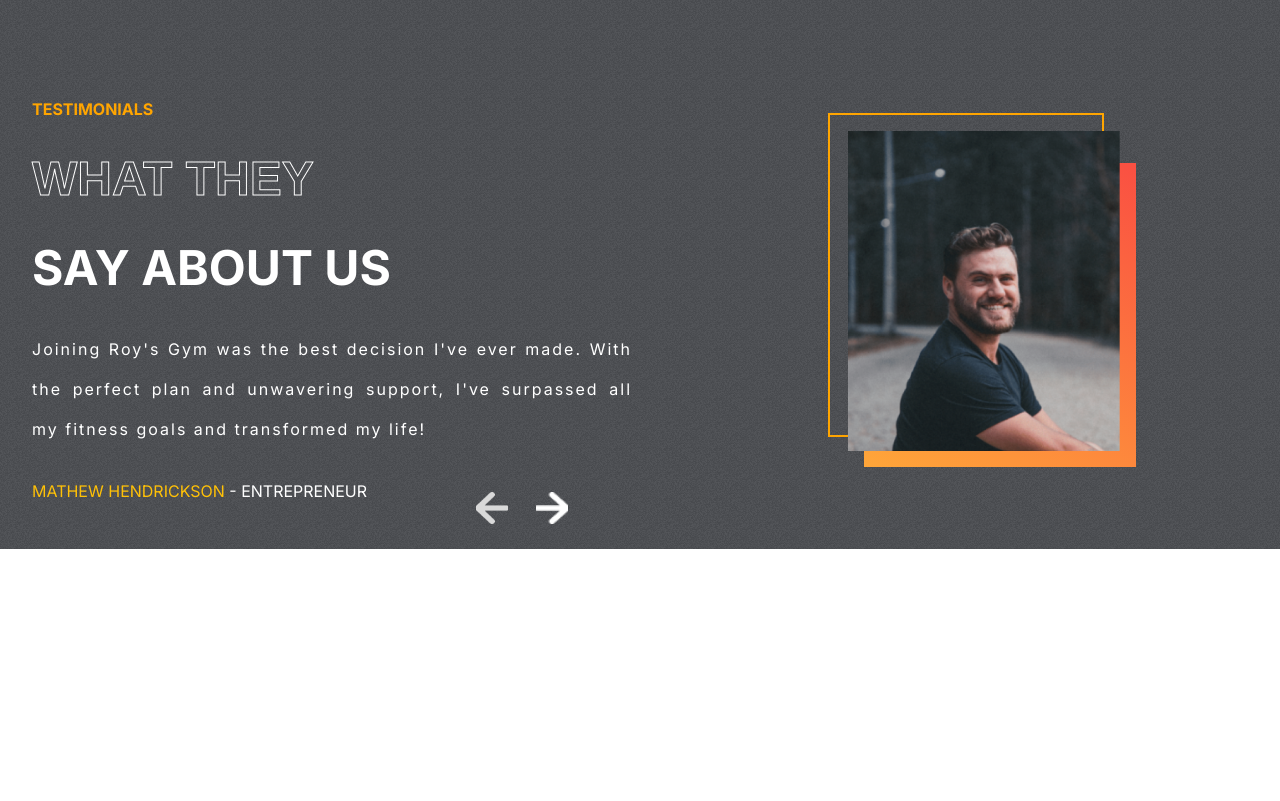
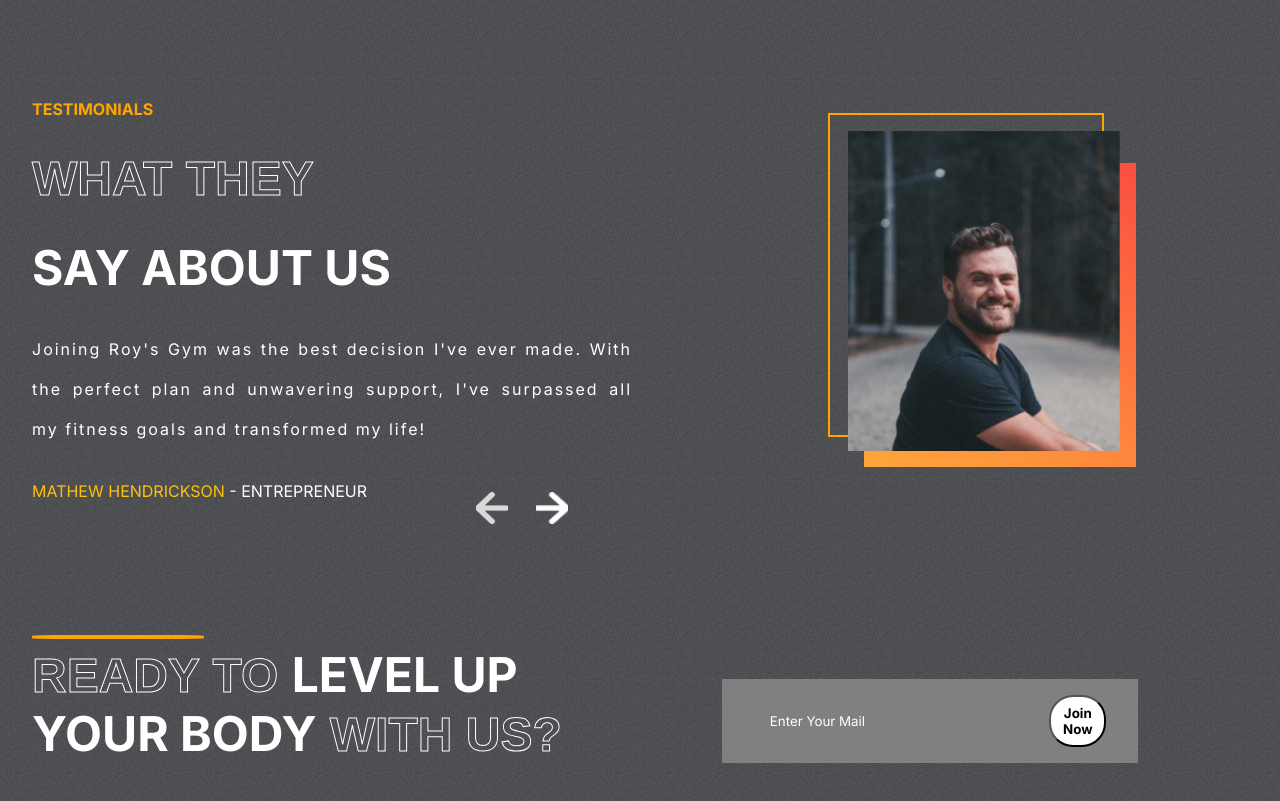
Before and after one commit to Roychen651/Gym-React-Landing-Page, a React (Create React App) app: page / in a window 1280 px wide. Shown: the part 3012-3813 px from the top of the page. Before the commit the page ends 3561 px from the top, so only its background shows below. Built offline with nearby package versions, Linux system fonts and the light colour scheme.

Commit message:
finis join us

```diff
--- a/package.json
+++ b/package.json
@@ -3,6 +3,7 @@
   "version": "0.1.0",
   "private": true,
   "dependencies": {
+    "@emailjs/browser": "^4.4.1",
     "@testing-library/jest-dom": "^5.17.0",
     "@testing-library/react": "^13.4.0",
     "@testing-library/user-event": "^13.5.0",
--- a/src/App.js
+++ b/src/App.js
@@ -5,6 +5,7 @@
 import Reasons from './Components/Reasons/Reasons';
 import Plans from './Components/Plans/Plans';
 import Testimonials from './Components/Testimonials/Testimonials';
+import Join from './Components/Join/Join';
 
 const App = () => {
   return (
@@ -14,6 +15,7 @@
       <Reasons />
       <Plans />
       <Testimonials />
+      <Join />
     </div>
   );
 };
--- /dev/null
+++ b/src/Components/Join/Join.css
@@ -0,0 +1,54 @@
+.join{
+    margin-bottom: 3rem;
+    display: flex;
+    padding: 0 2rem;
+    gap: 10rem;
+}
+
+.left-j{
+    color: white;
+    font-size: 3rem;
+    font-weight: bold;
+    text-transform: uppercase;
+    position: relative;
+}
+
+.left-j>hr{
+    position: absolute;
+    width: 10.5rem;
+    border: 2px solid orange;
+    border-radius: 20%;
+    margin: -10px 0;
+}
+
+.left>div{
+    display: flex;
+    gap: 1rem;
+}
+
+.right-j{
+    display: flex;
+    justify-content: center;
+    align-items: flex-end;
+}
+
+.email-container{
+    display: flex;
+    gap: 3rem;
+    background-color: gray;
+    padding: 1rem 2rem;
+}
+
+.email-container>input{
+    width: 100%;
+    padding: 1rem;
+    border: none;
+    border-radius: 5px;
+    background-color: transparent;
+    outline: none;
+    color: white;
+}
+
+::placeholder{
+    color: white;
+}
--- /dev/null
+++ b/src/Components/Join/Join.jsx
@@ -0,0 +1,50 @@
+import React, { useRef } from "react";
+import "./Join.css";
+import emailjs from '@emailjs/browser';
+
+const Join = () => {
+
+    const form = useRef();
+
+    const sendEmail = (e) => {
+        e.preventDefault();
+
+        emailjs
+          .sendForm('service_ich77qq', 'template_5wnkqot', form.current, {
+            publicKey: 'k9TBLLCY9Hii0jsko',
+          })
+          .then(
+            () => {
+              alert('SUCCESS!');
+            },
+            (error) => {
+              alert('FAILED...', error.text);
+            },
+          );
+      };
+
+
+  return (
+    <div className="join" id="join-us">
+      <div className="left-j">
+        <hr />
+        <div>
+          <span className="stroke-text">Ready To </span>
+          <span>Level UP </span>
+        </div>
+        <div>
+          <span>Your Body</span>
+          <span className="stroke-text"> With Us?</span>
+        </div>
+      </div>
+      <div className="right-j">
+        <form  ref={form} action="" className="email-container" onSubmit={sendEmail}>
+            <input type="email" placeholder="Enter Your Mail" name="user_email" />
+            <button className="btn btn-join">Join Now</button>
+        </form>
+      </div>
+    </div>
+  );
+};
+
+export default Join;
```
Also changed, not shown: 1 other file (tests, documents, lock files or other folders).
